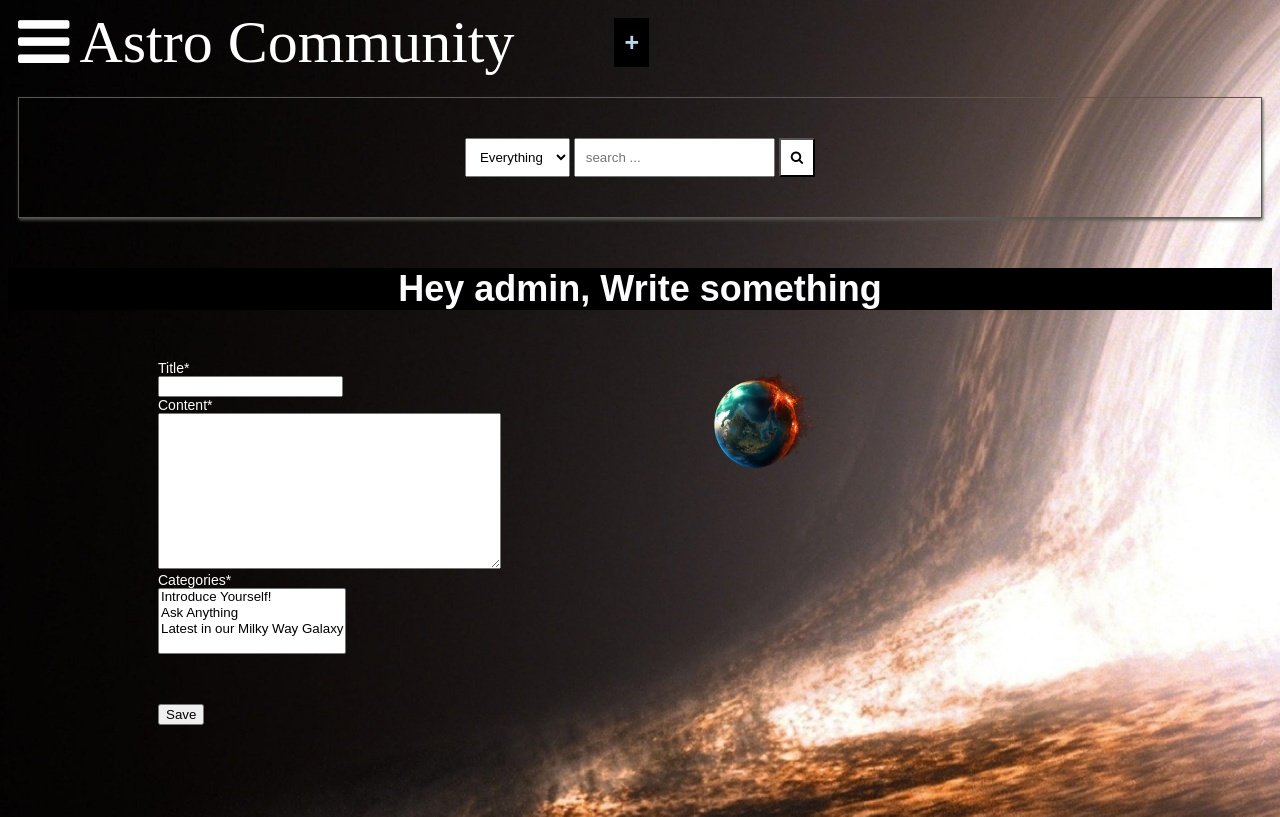
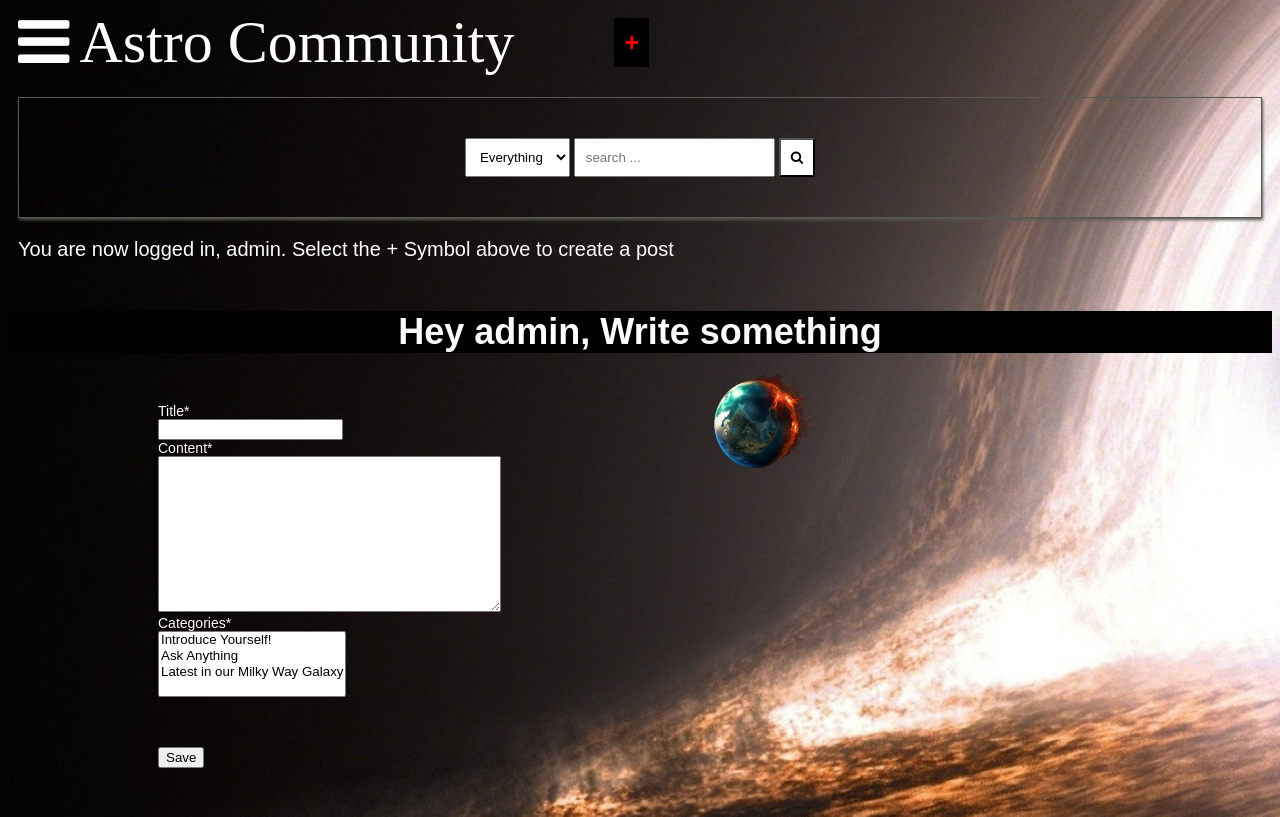
Before and after one commit to Code-Institute-Submissions/PrezBala-Project4_AugResub, a Django app: page /create_post in a window 1280 px wide. Shown: the top 817 px of the page. Run offline with Django 4.2, Linux system fonts and the light colour scheme; a user stored in the database is signed in; data comes from the database, SQL or seed files in the repository; both versions use the stored data as it was after the commit; parts of the project's set-up code (start-up, migrations or seed data) failed here and were passed over; some libraries are stand-ins or nearby versions.

Commit message:
add additional text to base.html that notifies user that they are logged in

```diff
--- a/templates/base.html
+++ b/templates/base.html
@@ -37,7 +37,7 @@
 				<a class="bar-icon" id="iconBar" onclick="hideIconBar()"><i class="fa fa-bars"></i></a>
 				<div class="brand">Astro Community</div>
 				{% if user.is_authenticated %}
-				<div style="font-size: 25px; margin-left: 100px; background-color: #000000; padding: 10px;"><a href="{% url 'create_post' %}">+</a></div>
+				<div style="font-size: 25px; margin-left: 100px; background-color: #000000; padding: 10px;"><a href="{% url 'create_post' %}" style="color: red;">+</a></div>
 				{% endif %}
 			</nav>
 
@@ -54,6 +54,10 @@
 					</div>
 				</div>
 			</form>
+
+			{% if user.is_authenticated %}
+			<p style="font-size: 20px;">You are now logged in, {{ user.username }}. Select the + Symbol above to create a post</p>
+			{% endif %}
 		</header>
 
 		{% block content %} {% endblock content %}
```
Also changed, not shown: db.sqlite3.
